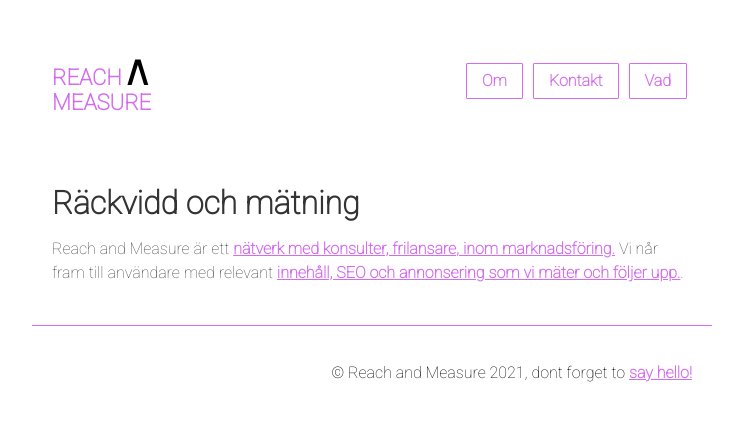
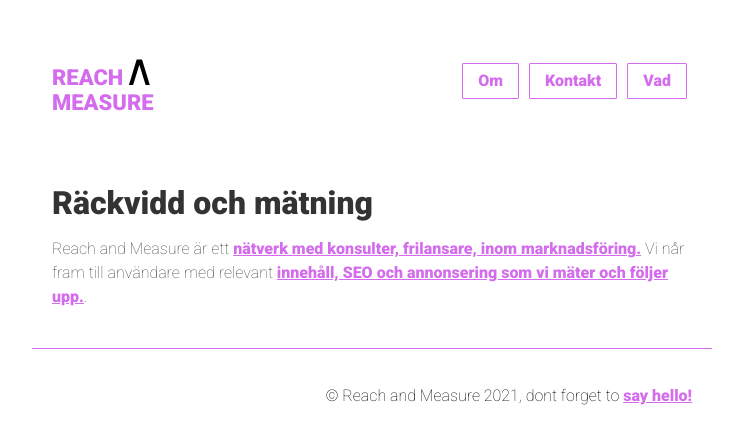
Before and after one commit to reachandmeasure/RetM, a Jekyll site: the page built from index.md, in a window 1280 px wide. Shown: the top 444 px of the page, without its empty margins (268-1011 px from the left). Built offline with Jekyll 4.4.1, drawn with Linux system fonts in a browser that asks for light colours.

```diff
--- a/_config.yml
+++ b/_config.yml
@@ -12,7 +12,7 @@ twitter_username: reachandmeasure
 github_username: reachandmeasure
 
 googlefont: Roboto
-googlefontweights: "100,400,900"
+googlefontweights: "100;400;900"
 
 # gtm: GTM-XXXX
 
```
